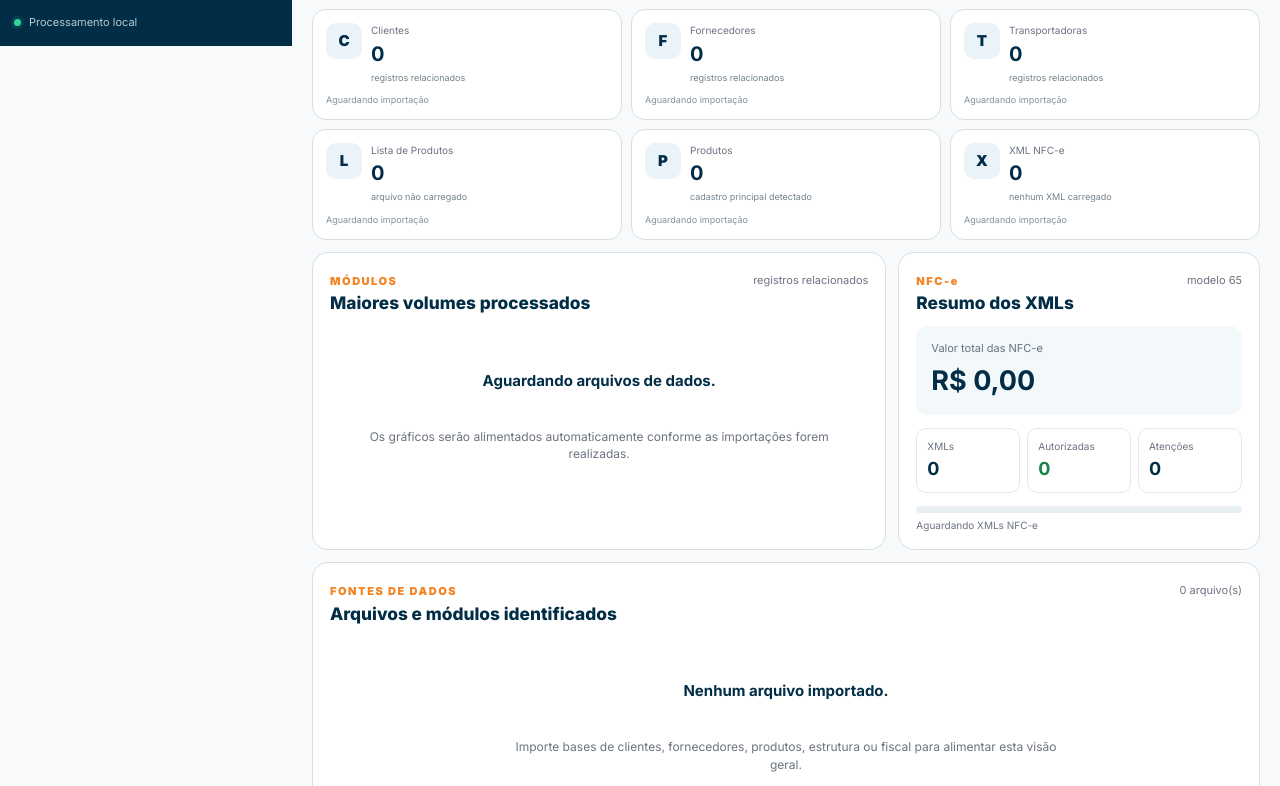
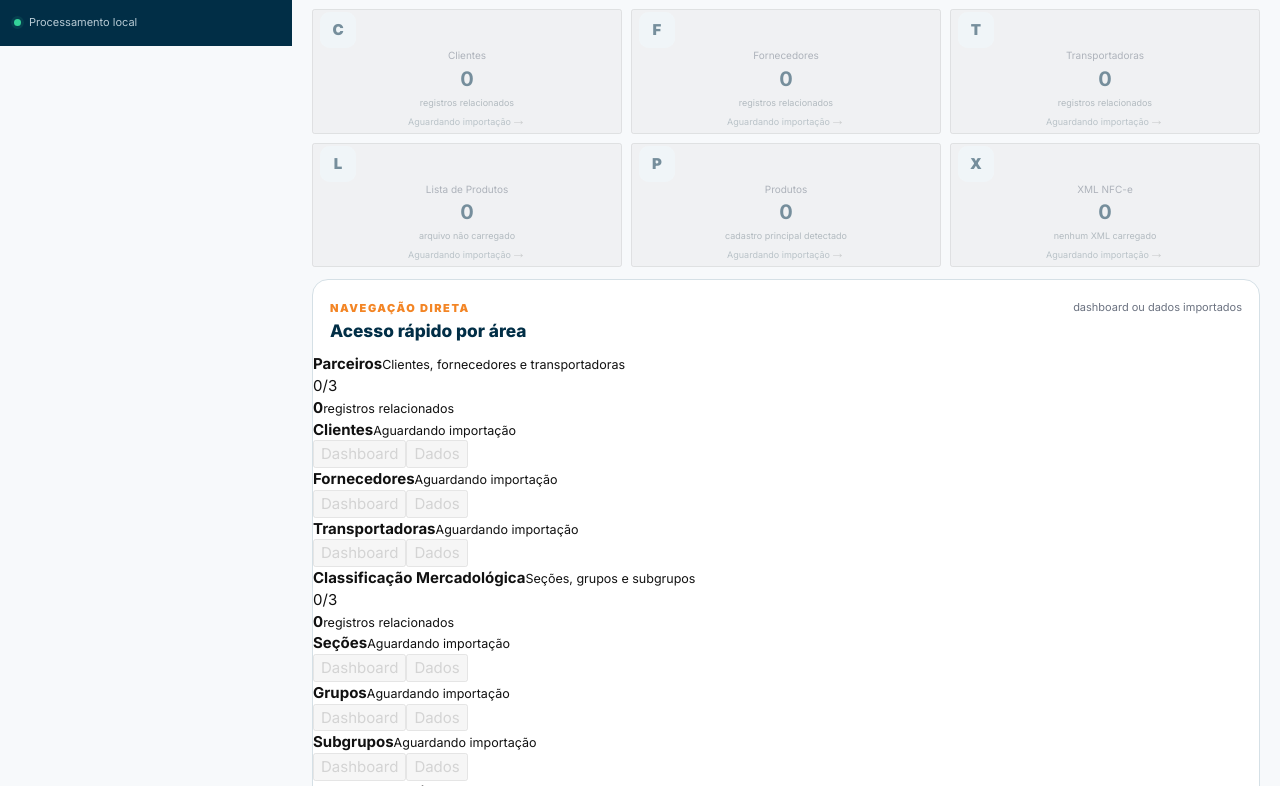
Before and after one commit to marcoantunes171989/PrimeCheck, a React (Vite) app: page / in a window 1280 px wide. Shown: the part 754-1540 px from the top of the page. Built offline with nearby package versions, Linux system fonts and the light colour scheme.

Commit message:
feat: transformar dashboard geral em hub de navegação

```diff
--- a/src/pages/GeneralDashboardPage.tsx
+++ b/src/pages/GeneralDashboardPage.tsx
@@ -34,7 +34,13 @@ const formatBytes = (bytes: number) => {
 
 const statusLabel = (count: number) => count > 0 ? 'Dados disponíveis' : 'Aguardando importação'
 
-export default function GeneralDashboardPage({ files }: { files: ImportedFile[] }) {
+export default function GeneralDashboardPage({
+  files,
+  onNavigate,
+}: {
+  files: ImportedFile[]
+  onNavigate: (target: string) => void
+}) {
   const [internalProducts, setInternalProducts] = useState<InternalProductSnapshot | null>(null)
   const [nfceDocuments, setNfceDocuments] = useState<NfceSummary[]>([])
   const [loadingExtras, setLoadingExtras] = useState(true)
@@ -113,33 +119,72 @@ export default function GeneralDashboardPage({ files }: { files: ImportedFile[]
       label: 'Clientes',
       value: matchById.get('clients')?.rowCount ?? 0,
       helper: 'registros relacionados',
+      target: 'dashboard:clients',
+      enabled: matchById.has('clients'),
     },
     {
       label: 'Fornecedores',
       value: matchById.get('suppliers')?.rowCount ?? 0,
       helper: 'registros relacionados',
+      target: 'dashboard:suppliers',
+      enabled: matchById.has('suppliers'),
     },
     {
       label: 'Transportadoras',
       value: matchById.get('carriers')?.rowCount ?? 0,
       helper: 'registros relacionados',
+      target: 'dashboard:carriers',
+      enabled: matchById.has('carriers'),
     },
     {
       label: 'Lista de Produtos',
       value: internalProducts?.rows.length ?? 0,
       helper: internalProducts ? internalProducts.fileName : 'arquivo não carregado',
+      target: 'internal-products',
+      enabled: Boolean(internalProducts),
     },
     {
       label: 'Produtos',
       value: matchById.get('products')?.rowCount ?? 0,
       helper: 'cadastro principal detectado',
+      target: 'dashboard:products',
+      enabled: matchById.has('products'),
     },
     {
       label: 'XML NFC-e',
       value: nfceDocuments.length,
       helper: nfceDocuments.length ? `${authorizedNfce} autorizadas` : 'nenhum XML carregado',
+      target: 'nfce:overview',
+      enabled: nfceDocuments.length > 0,
     },
   ]
+
+  const navigationGroups = useMemo(() => WORKSPACE_GROUPS.map(group => {
+    const modules = group.modules
+      .map(moduleId => WORKSPACE_MODULES.find(module => module.id === moduleId))
+      .filter((module): module is NonNullable<typeof module> => Boolean(module))
+      .map(module => {
+        const match = matchById.get(module.id)
+        return {
+          id: module.id,
+          label: module.label,
+          description: module.description,
+          rowCount: match?.rowCount ?? 0,
+          files: match?.fileNames.length ?? 0,
+          enabled: Boolean(match),
+        }
+      })
+
+    return {
+      id: group.id,
+      label: GROUP_META[group.id].label,
+      helper: GROUP_META[group.id].short,
+      rows: modules.reduce((total, module) => total + module.rowCount, 0),
+      available: modules.filter(module => module.enabled).length,
+      total: modules.length,
+      modules,
+    }
+  }), [matchById])
 
   const filesWithModules = useMemo(() => files.map(file => ({
     file,
@@ -163,6 +208,9 @@ export default function GeneralDashboardPage({ files }: { files: ImportedFile[]
           <span>
             Atualizado {updatedAt.toLocaleTimeString('pt-BR', { hour: '2-digit', minute: '2-digit' })}
           </span>
+          <button type="button" className="dashboard-navigation-button" onClick={() => onNavigate('importacao')}>
+            Importação
+          </button>
           <button type="button" onClick={() => void refreshExtras()} disabled={loadingExtras}>
             {loadingExtras ? 'Atualizando…' : 'Atualizar dados'}
           </button>
@@ -258,7 +306,14 @@ export default function GeneralDashboardPage({ files }: { files: ImportedFile[]
 
       <section className="general-dashboard-entities">
         {entityCards.map(card => (
-          <article key={card.label} className={card.value ? 'has-data' : ''}>
+          <button
+            type="button"
+            key={card.label}
+            className={['general-dashboard-entity-link', card.value ? 'has-data' : ''].filter(Boolean).join(' ')}
+            onClick={() => card.enabled && onNavigate(card.target)}
+            disabled={!card.enabled}
+            title={card.enabled ? `Abrir ${card.label}` : `${card.label}: aguardando dados`}
+          >
             <div className="general-entity-icon">{card.label.slice(0, 1)}</div>
             <div>
               <span>{card.label}</span>
@@ -266,8 +321,67 @@ export default function GeneralDashboardPage({ files }: { files: ImportedFile[]
               <small>{card.helper}</small>
             </div>
             <em>{statusLabel(card.value)}</em>
-          </article>
+            <b aria-hidden="true">→</b>
+          </button>
         ))}
+      </section>
+
+      <section className="general-dashboard-card general-dashboard-navigation" aria-label="Navegação rápida entre dashboards e dados">
+        <div className="general-dashboard-card-head">
+          <div>
+            <span className="eyebrow">NAVEGAÇÃO DIRETA</span>
+            <h2>Acesso rápido por área</h2>
+          </div>
+          <small>dashboard ou dados importados</small>
+        </div>
+
+        <div className="general-dashboard-navigation-grid">
+          {navigationGroups.map(group => (
+            <article key={group.id} className={group.available ? 'has-data' : ''}>
+              <header>
+                <div>
+                  <strong>{group.label}</strong>
+                  <small>{group.helper}</small>
+                </div>
+                <span>{group.available}/{group.total}</span>
+              </header>
+              <div className="general-dashboard-navigation-summary">
+                <strong>{formatNumber(group.rows)}</strong>
+                <small>registros relacionados</small>
+              </div>
+              <div className="general-dashboard-navigation-modules">
+                {group.modules.map(module => (
+                  <div key={module.id} className={module.enabled ? 'available' : ''}>
+                    <div>
+                      <strong>{module.label}</strong>
+                      <small>
+                        {module.enabled
+                          ? `${formatNumber(module.rowCount)} registros · ${module.files} arquivo(s)`
+                          : 'Aguardando importação'}
+                      </small>
+                    </div>
+                    <div className="general-dashboard-navigation-actions">
+                      <button
+                        type="button"
+                        disabled={!module.enabled}
+                        onClick={() => module.enabled && onNavigate(`dashboard:${module.id}`)}
+                      >
+                        Dashboard
+                      </button>
+                      <button
+                        type="button"
+                        disabled={!module.enabled}
+                        onClick={() => module.enabled && onNavigate(`data:${module.id}`)}
+                      >
+                        Dados
+                      </button>
+                    </div>
+                  </div>
+                ))}
+              </div>
+            </article>
+          ))}
+        </div>
       </section>
 
       <section className="general-dashboard-grid">
```
